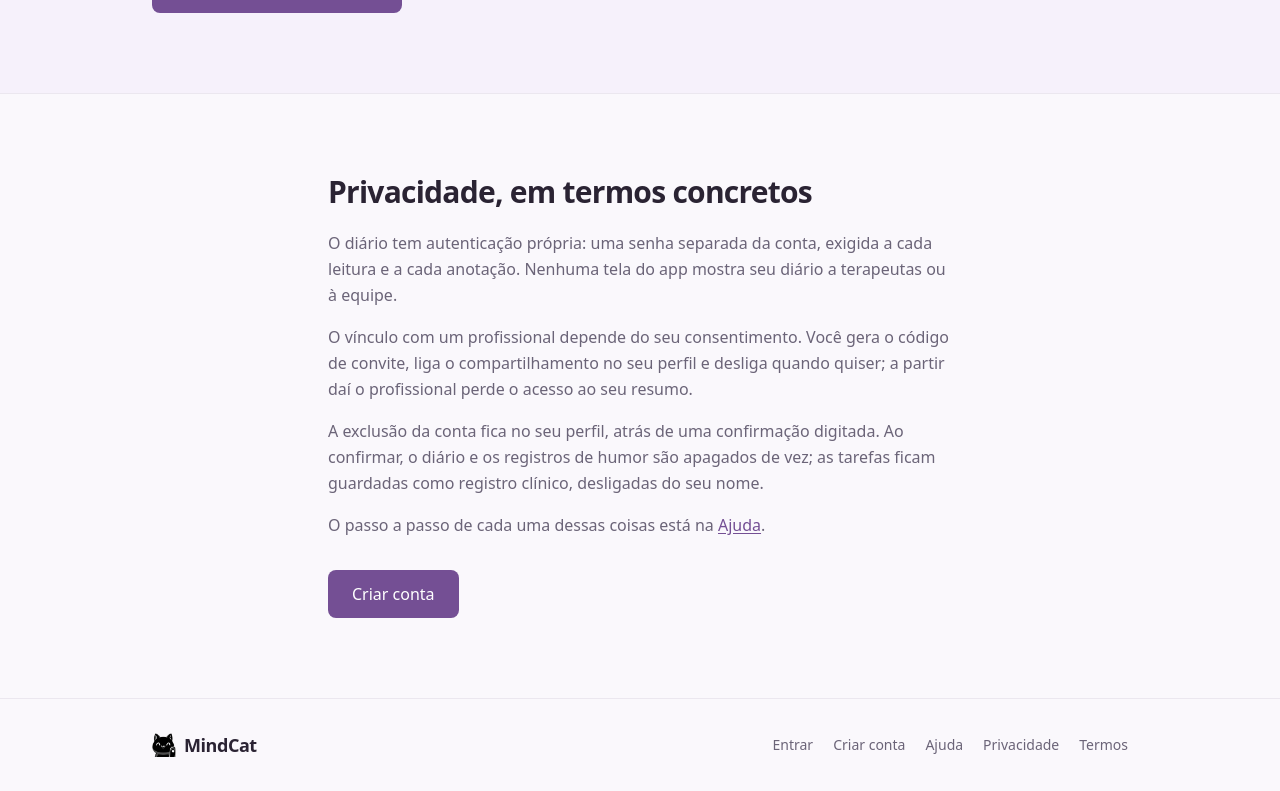
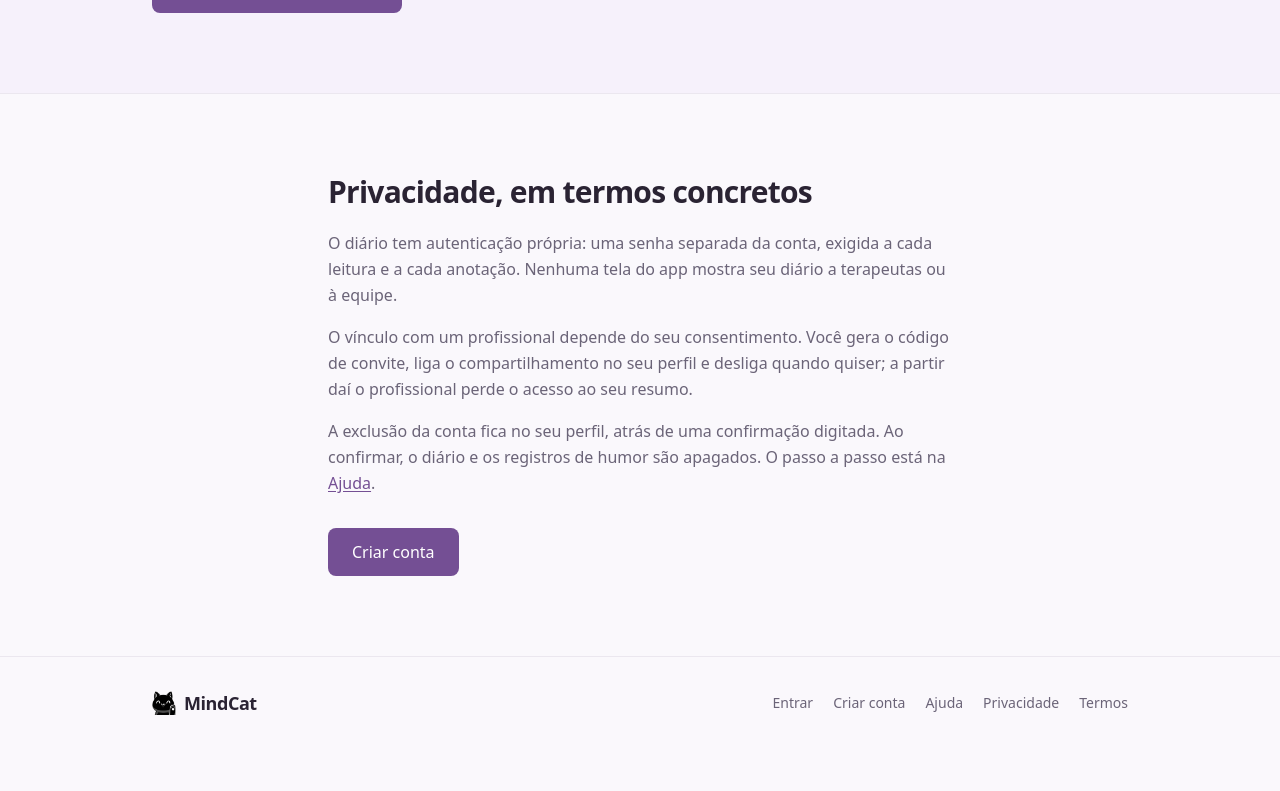
Before and after one commit to Kuligowskilucas/MindCatWeb, a Next.js app: page / in a window 1280 px wide. Shown: the part 3445-4236 px from the top of the page. After the commit the page ends 4194 px from the top, so only its background shows below. Built offline with nearby package versions, Linux system fonts and the light colour scheme; no server answers.

Commit message:
fix: parágrafo de exclusão de conta descreve só diário e humor

```diff
--- a/src/app/page.tsx
+++ b/src/app/page.tsx
@@ -378,11 +378,7 @@ export default function Home() {
         </p>
         <p className="mt-4 text-base leading-relaxed text-ink-soft">
           A exclusão da conta fica no seu perfil, atrás de uma confirmação digitada. Ao
-          confirmar, o diário e os registros de humor são apagados de vez; as tarefas ficam
-          guardadas como registro clínico, desligadas do seu nome.
-        </p>
-        <p className="mt-4 text-base leading-relaxed text-ink-soft">
-          O passo a passo de cada uma dessas coisas está na{' '}
+          confirmar, o diário e os registros de humor são apagados. O passo a passo está na{' '}
           <Link href="/ajuda" className="font-medium text-purple-600 underline underline-offset-2">
             Ajuda
           </Link>
```
